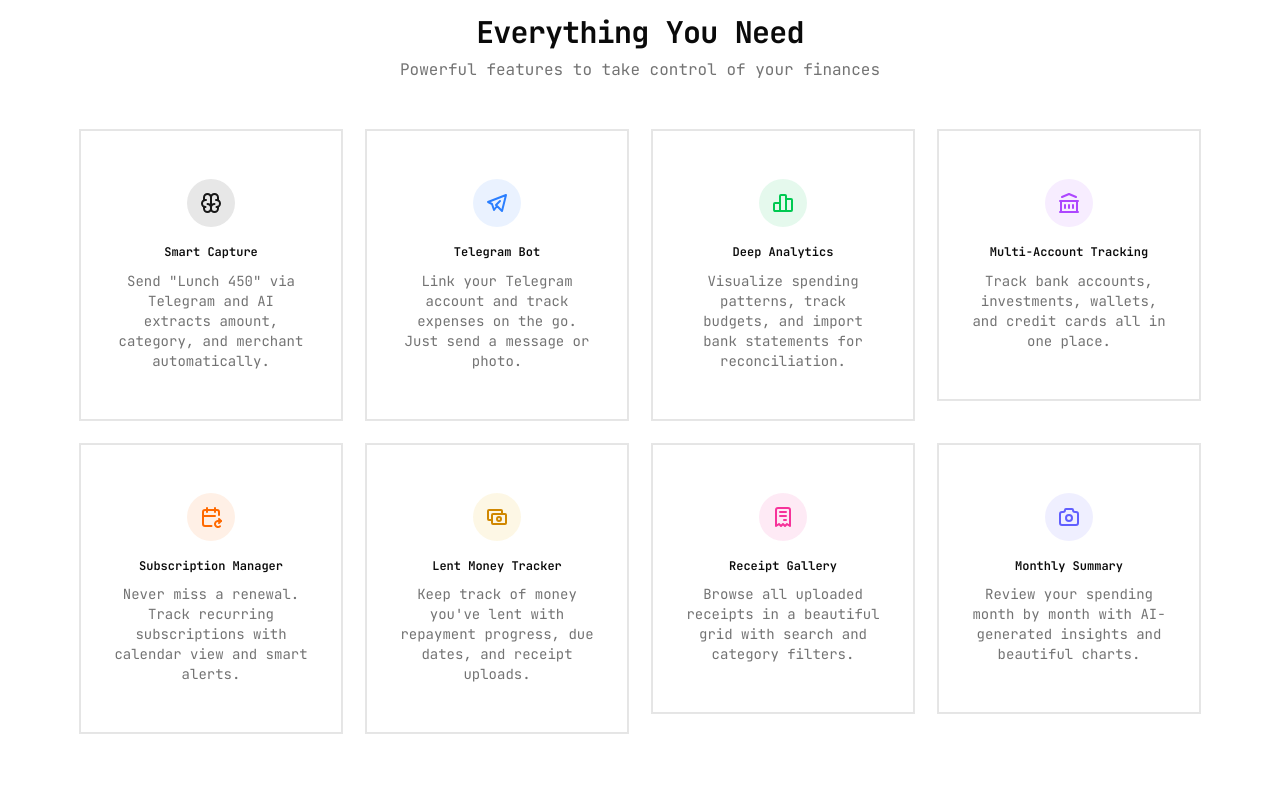
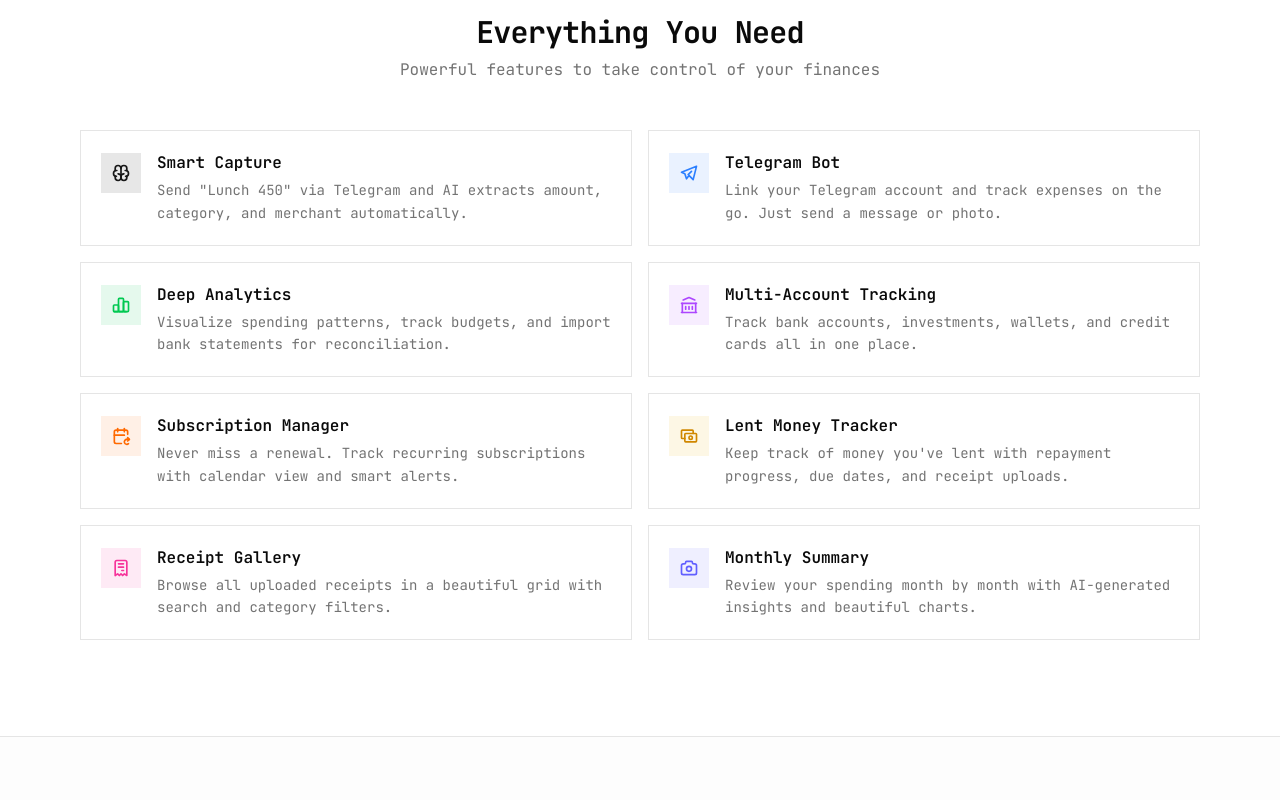
Before and after one commit to Sukhendu2002/Chamber, a Next.js app: page / in a window 1280 px wide. Shown: the part 980-1780 px from the top of the page. Built offline with nearby package versions, Linux system fonts and the light colour scheme.

Commit message:
refactor: features section → 2-col horizontal icon+text cards

```diff
--- a/components/animated-landing.tsx
+++ b/components/animated-landing.tsx
@@ -158,25 +158,24 @@ function FeatureCard({
             initial="hidden"
             animate={inView ? "visible" : "hidden"}
             variants={fadeIn}
-            transition={{ duration: 0.5, delay: delay * 0.08 }}
+            transition={{ duration: 0.4, delay: delay * 0.06 }}
         >
             <motion.div
-                whileHover={{ y: -6, scale: 1.02 }}
+                whileHover={{ y: -3, boxShadow: "0 8px 30px rgba(0,0,0,0.08)" }}
                 transition={{ type: "spring", stiffness: 300 }}
+                className="flex items-start gap-4 rounded-2xl border bg-card p-5"
             >
-                <Card className="h-full border bg-card">
-                    <CardContent className="flex flex-col items-center p-6 text-center sm:p-8">
-                        <motion.div
-                            className={`mb-4 flex h-12 w-12 items-center justify-center rounded-full ${iconBg} ${iconColor}`}
-                            whileHover={{ rotate: 10, scale: 1.15 }}
-                            transition={{ type: "spring", stiffness: 400 }}
-                        >
-                            <Icon className="h-6 w-6" />
-                        </motion.div>
-                        <h3 className="mb-2 font-semibold">{title}</h3>
-                        <p className="text-sm text-muted-foreground">{description}</p>
-                    </CardContent>
-                </Card>
+                <motion.div
+                    className={`mt-0.5 flex h-10 w-10 shrink-0 items-center justify-center rounded-xl ${iconBg} ${iconColor}`}
+                    whileHover={{ rotate: 8, scale: 1.1 }}
+                    transition={{ type: "spring", stiffness: 400 }}
+                >
+                    <Icon className="h-5 w-5" />
+                </motion.div>
+                <div>
+                    <h3 className="mb-1 font-semibold">{title}</h3>
+                    <p className="text-sm text-muted-foreground leading-relaxed">{description}</p>
+                </div>
             </motion.div>
         </motion.div>
     );
@@ -523,7 +522,7 @@ export function AnimatedLanding() {
                         </p>
                     </FadeUpSection>
 
-                    <div className="grid gap-4 sm:gap-6 md:grid-cols-3 md:gap-6 lg:grid-cols-4">
+                    <div className="grid gap-3 sm:gap-4 md:grid-cols-2">
                         {features.map((f, i) => (
                             <FeatureCard key={f.title} {...f} delay={i} />
                         ))}
```
